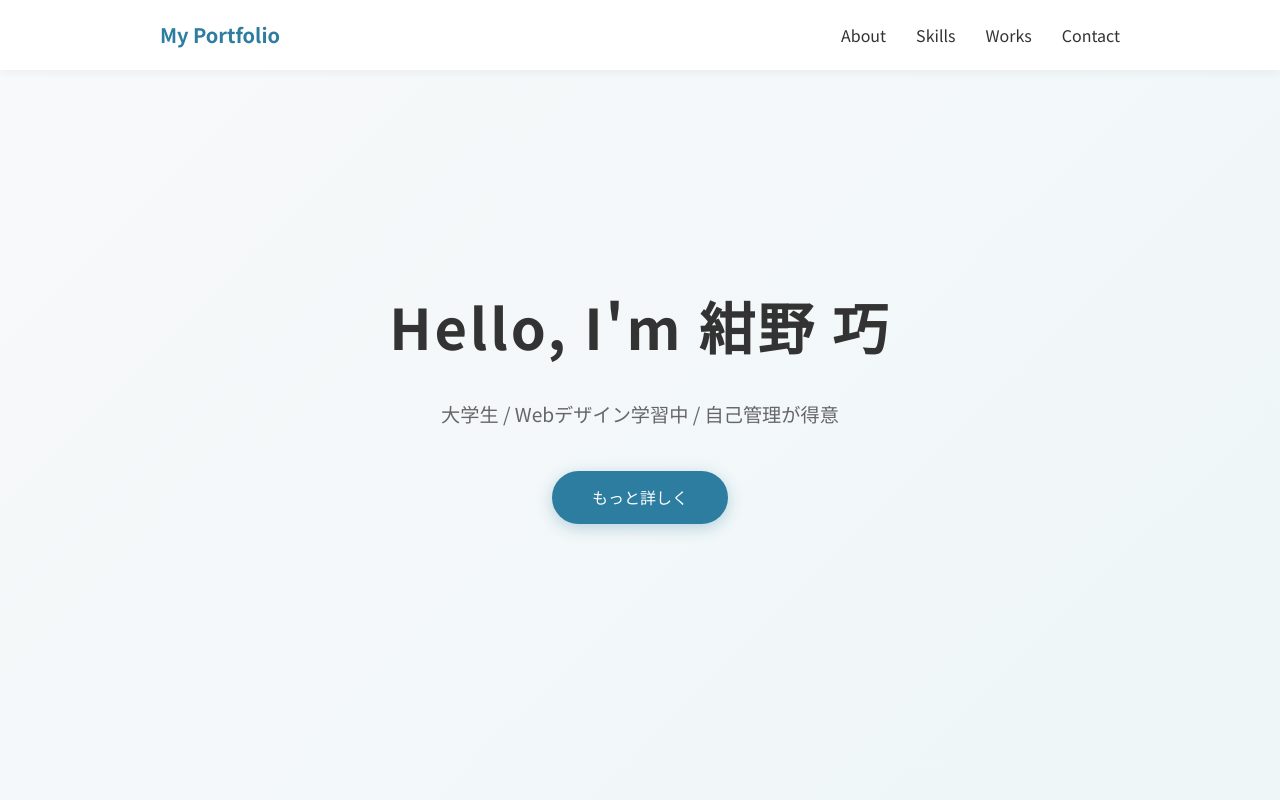
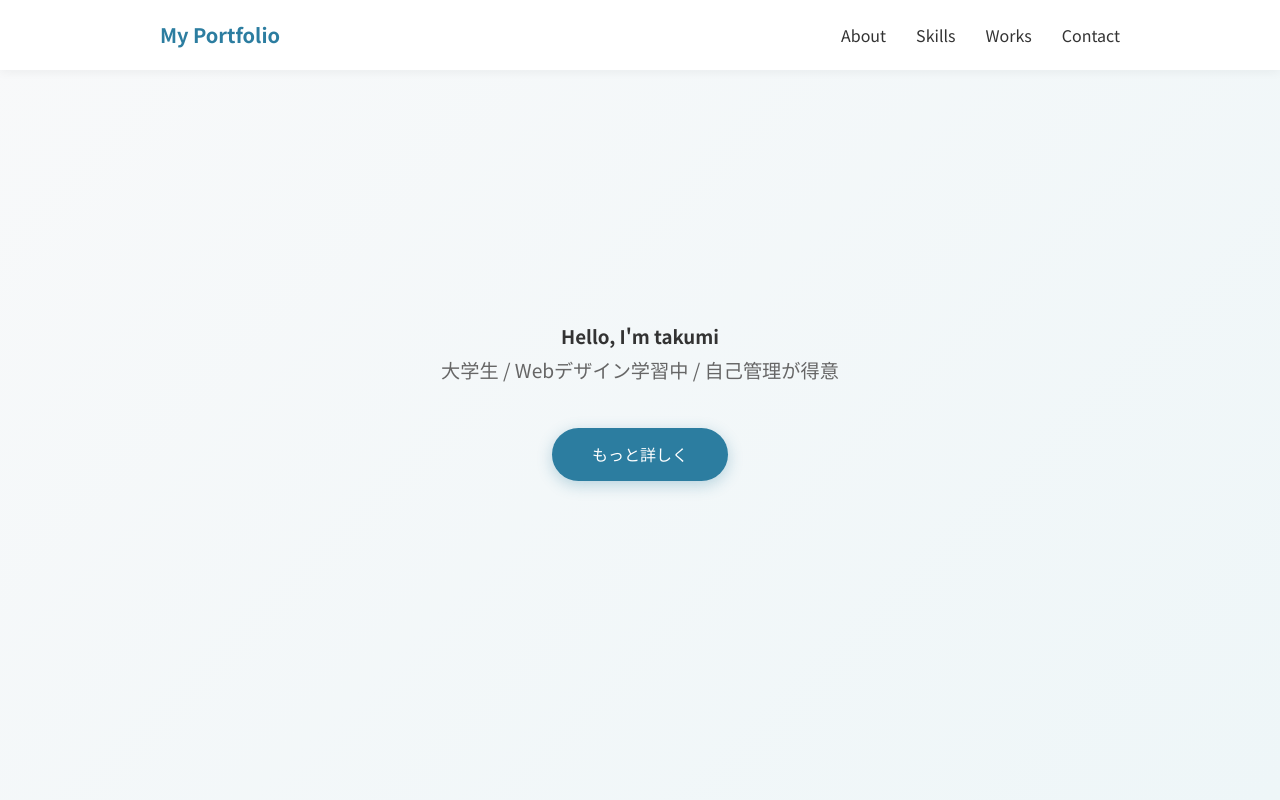
Before and after one commit to csta25038-lgtm/portfolio, a plain HTML site: page index.html in a window 1280 px wide. Shown: the top 800 px of the page. Drawn offline with Linux system fonts and the light colour scheme.

Commit message:
Update index.html

```diff
--- a/index.html
+++ b/index.html
@@ -323,7 +323,7 @@
 
     <section class="hero">
         <div class="container">
-            <h1>Hello, I'm 紺野 巧</h1>
+            <h3>Hello, I'm takumi</h3>
             <p>大学生 / Webデザイン学習中 / 自己管理が得意</p>
             <a href="#about" class="btn">もっと詳しく</a>
         </div>
```
